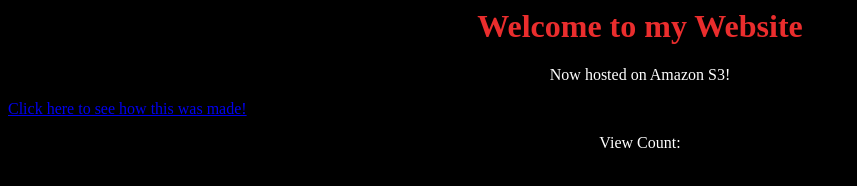
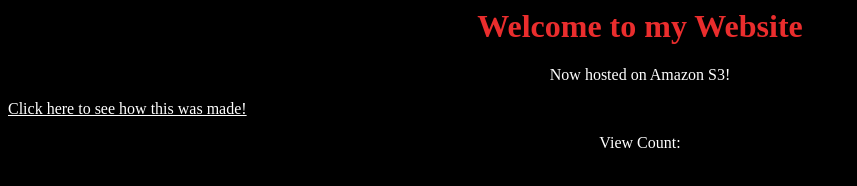
Before and after one commit to jasonl-18/cr, a plain HTML site: page src/frontend/bucket/index.html in a window 1280 px wide. Shown: the whole page, without its empty margins (0-857 px from the left). Drawn offline with nearby package versions, Linux system fonts and the light colour scheme; no server answers.

Commit message:
Update styles.css

```diff
--- a/src/frontend/bucket/styles.css
+++ b/src/frontend/bucket/styles.css
@@ -6,6 +6,10 @@ p{
     color: white;
     text-align: center;
 }
+a{
+    color: white;
+    text_align: center;
+}
 body{
     background-color: #000000;
 }
```
